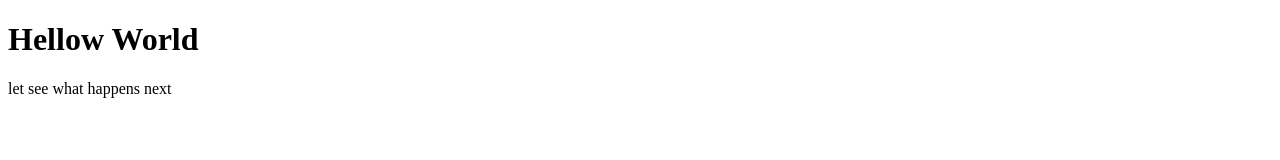
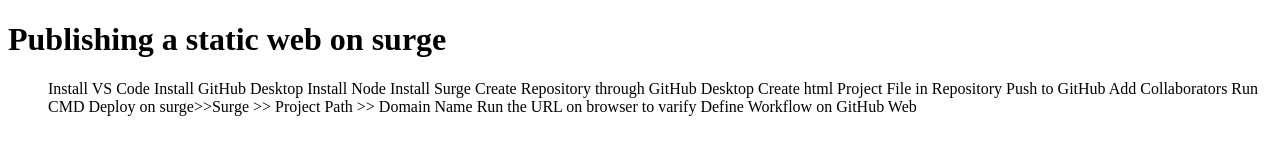
Before and after one commit to UrslanAli/BootCamo2020-sample, a plain HTML site: page index.html in a window 1280 px wide. Drawn offline with Linux system fonts and the light colour scheme.

Commit message:
Update index.html

```diff
--- a/index.html
+++ b/index.html
@@ -3,10 +3,25 @@
 <head>
     <meta charset="UTF-8">
     <meta name="viewport" content="width=device-width, initial-scale=1.0">
-    <title>Web-PIAIC</title>
+    <title>Web-PIAIC BootCamp</title>
 </head>
 <body>
-    <h1>Hellow World</h1>
-    <p>let see what happens next</p>
+    <h1>Publishing a static web on surge</h1>
+    <p>
+        <ol>
+            <ls>Install VS Code</ls>
+            <ls>Install GitHub Desktop</ls>
+            <ls>Install Node</ls>
+            <ls>Install Surge</ls>
+            <ls>Create Repository through GitHub Desktop</ls>
+            <ls>Create html Project File in Repository </ls>
+            <ls>Push to GitHub</ls>
+            <ls>Add Collaborators</ls>
+            <ls>Run CMD</ls>
+            <ls>Deploy on surge>>Surge >> Project Path >> Domain Name</ls>
+            <ls>Run the URL on browser to varify</ls>
+            <ls>Define Workflow on GitHub Web</ls>
+        </ol>
+    </p>
 </body>
 </html>
```
